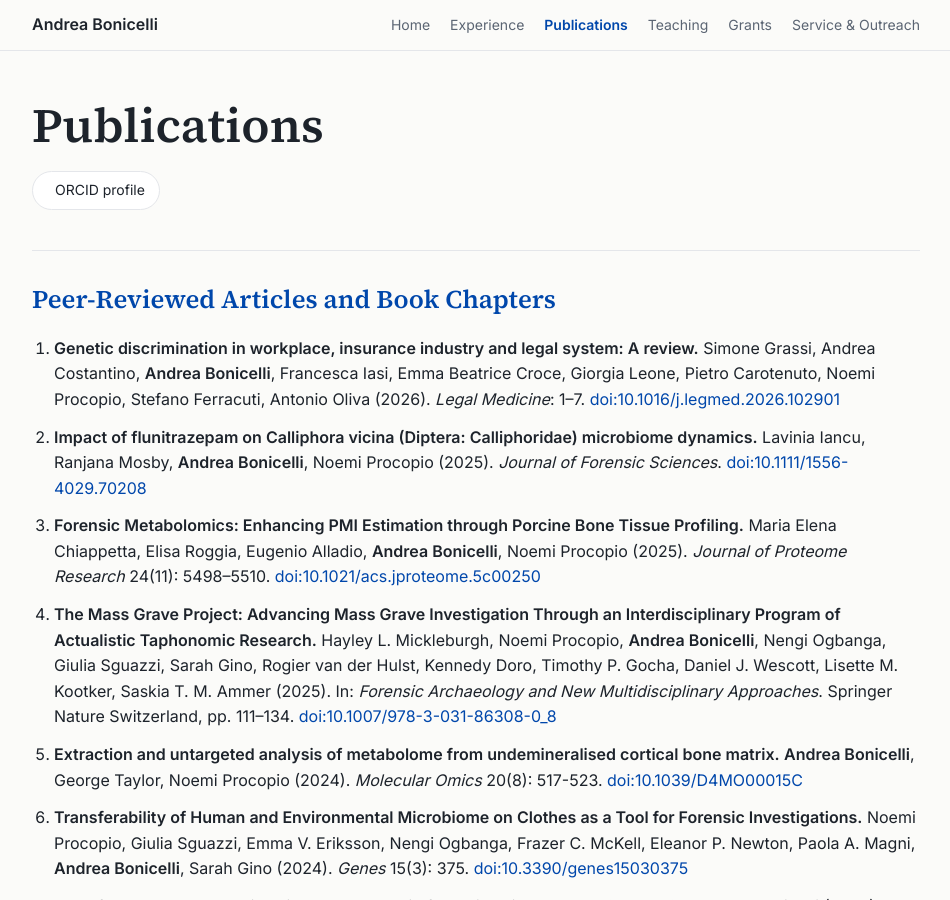
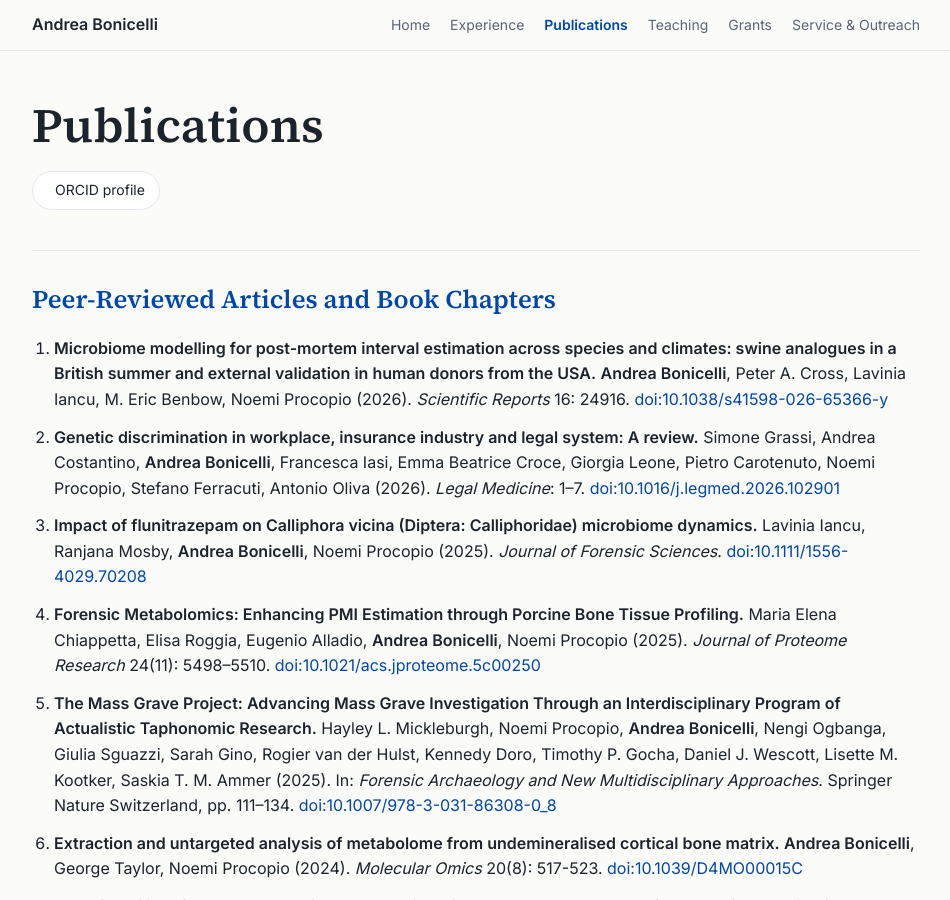
Before and after one commit to abonicell/abonicell.github.io, a Jekyll site: the page built from publications.md, in a window 1280 px wide and 900 px high. Shown: the whole window, without its empty margins (164-1114 px from the left). Built offline with Jekyll 4.4.1, drawn with Linux system fonts in a browser that asks for light colours; a style sheet for code colours, icons or effects is not loaded.

Commit message:
Add new peer-reviewed articles to publications

```diff
--- a/publications.md
+++ b/publications.md
@@ -16,6 +16,7 @@ every line can start with "1." and the list numbers itself automatically.
 
 ## Peer-Reviewed Articles and Book Chapters
 
+1. **Microbiome modelling for post-mortem interval estimation across species and climates: swine analogues in a British summer and external validation in human donors from the USA.** **Andrea Bonicelli**, Peter A. Cross, Lavinia Iancu, M. Eric Benbow, Noemi Procopio (2026). *Scientific Reports* 16: 24916. [doi:10.1038/s41598-026-65366-y](https://doi.org/10.1038/s41598-026-65366-y)
 1. **Genetic discrimination in workplace, insurance industry and legal system: A review.** Simone Grassi, Andrea Costantino, **Andrea Bonicelli**, Francesca Iasi, Emma Beatrice Croce, Giorgia Leone, Pietro Carotenuto, Noemi Procopio, Stefano Ferracuti, Antonio Oliva (2026). *Legal Medicine*: 1–7. [doi:10.1016/j.legmed.2026.102901](https://doi.org/10.1016/j.legmed.2026.102901)
 1. **Impact of flunitrazepam on Calliphora vicina (Diptera: Calliphoridae) microbiome dynamics.** Lavinia Iancu, Ranjana Mosby, **Andrea Bonicelli**, Noemi Procopio (2025). *Journal of Forensic Sciences*. [doi:10.1111/1556-4029.70208](https://doi.org/10.1111/1556-4029.70208)
 1. **Forensic Metabolomics: Enhancing PMI Estimation through Porcine Bone Tissue Profiling.** Maria Elena Chiappetta, Elisa Roggia, Eugenio Alladio, **Andrea Bonicelli**, Noemi Procopio (2025). *Journal of Proteome Research* 24(11): 5498–5510. [doi:10.1021/acs.jproteome.5c00250](https://doi.org/10.1021/acs.jproteome.5c00250)
```
